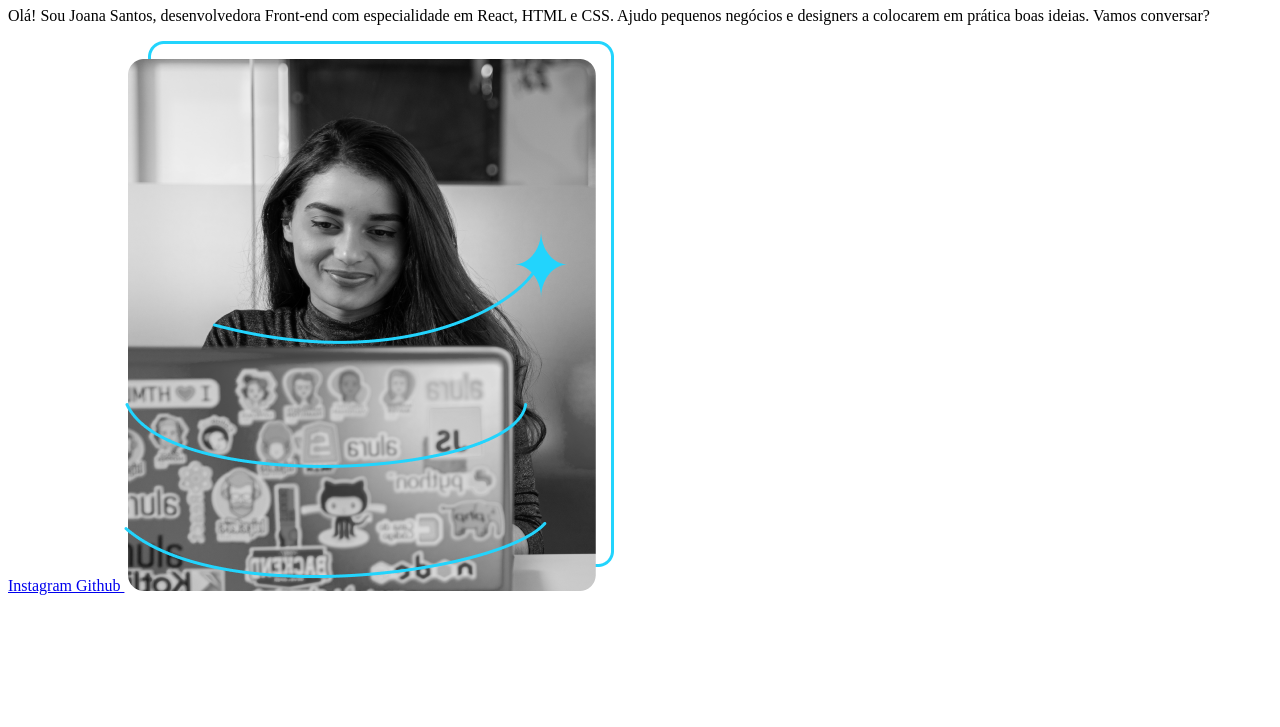
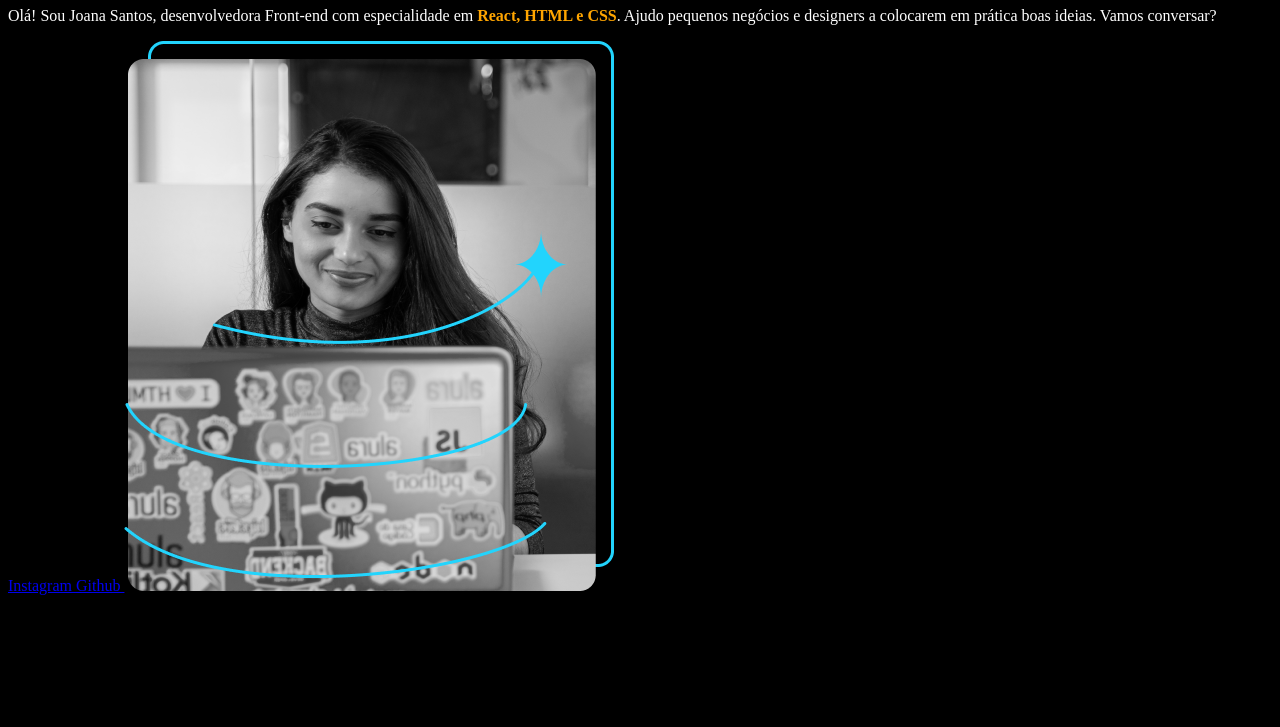
Before and after one commit to ArkanToS182/CSSeHTML, a plain HTML site: page index.html in a window 1280 px wide. Shown: the part 73-800 px from the top of the page. Drawn offline with Linux system fonts and the light colour scheme.

Commit message:
Atualização 4.0

```diff
--- a/index.html
+++ b/index.html
@@ -2,8 +2,10 @@
 <html lang="pt-br">
 <head>
     <meta charset="UTF-8">
+    <meta http-equiv="X-UA-Compatible" content="IE=edge">
     <meta name="viewport" content="width=device-width, initial-scale=1.0">
     <title>Portfolio2</title>
+    <link rel="stylesheet" href="style.css">
 </head>
 <body>
     <header></header>
@@ -15,7 +17,7 @@
             </strong>
         </h1>
         <p>
-            Olá! Sou Joana Santos, desenvolvedora Front-end com especialidade em React, HTML e CSS. Ajudo pequenos negócios e designers a colocarem em prática boas ideias. Vamos conversar?
+            Olá! Sou Joana Santos, desenvolvedora Front-end com especialidade em <strong>React, HTML e CSS</strong>. Ajudo pequenos negócios e designers a colocarem em prática boas ideias. Vamos conversar?
         </p>
         <a href="https://www.instagram.com/ainsleyfoods/">
             Instagram
--- /dev/null
+++ b/style.css
@@ -0,0 +1,8 @@
+body {
+    background-color: black;
+    color: white;
+}
+
+strong {
+    color: orange;
+}
```
Also changed, not shown: html.jpg (deleted), portfolio.png (deleted).
